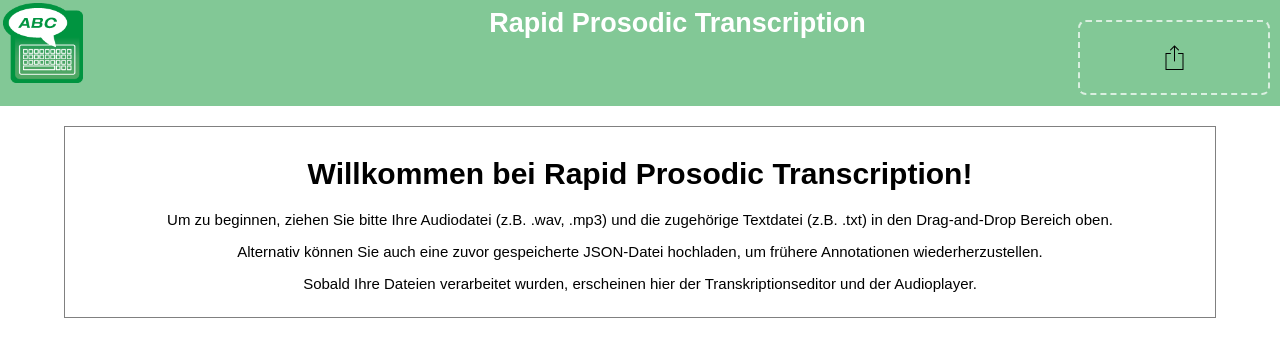
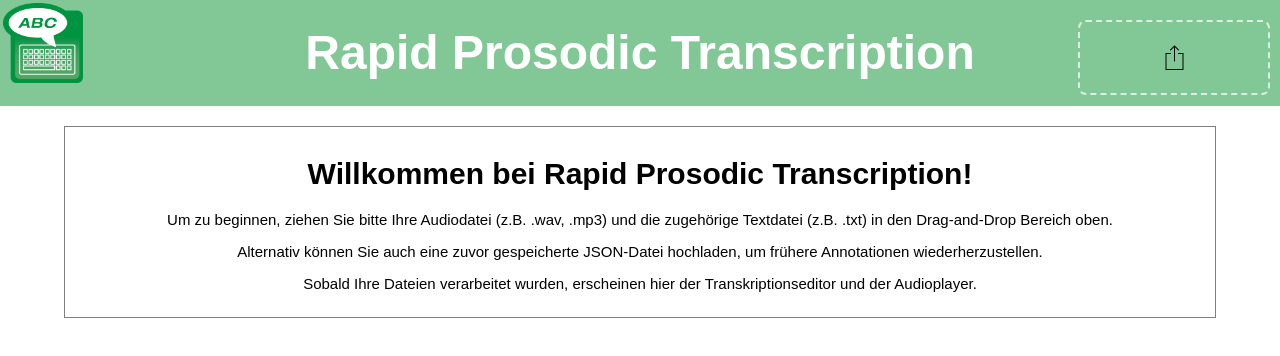
Before and after one commit to yoos-x/rapid-prosodic-transcription, a plain HTML site: page index.html in a window 1280 px wide. Drawn offline with nearby package versions, Linux system fonts and the light colour scheme.

Commit message:
Edit the welcome screen title

```diff
--- a/public/css/webtranscribe.css
+++ b/public/css/webtranscribe.css
@@ -37,6 +37,18 @@ td {
     font-size: 27px;
     color: #FFFFFF;
     text-align: center;
+}
+body:has(#initial-placeholder:not([hidden])) #bannertext {
+    position: absolute;
+    inset: 0 max(90px, calc(15% + 20px));
+    display: grid;
+    place-items: center;
+}
+body:has(#initial-placeholder:not([hidden])) #banner #bannertext h2 {
+    margin: 0;
+    font-size: clamp(20px, 5vw, 48px);
+    line-height: 1.1;
+    overflow-wrap: anywhere;
 }
 #banner #audioname, #banner #textname, #banner #audio-pairing-status:not(:empty) {
     margin: 5px;
--- a/src/core/AnnotationDisplay.js
+++ b/src/core/AnnotationDisplay.js
@@ -9,7 +9,7 @@ function showAnnotation(data) {
     setTimeout(() => {
         try {
             // Hide placeholder and show panels
-            document.getElementById('initial-placeholder').style.display = 'none';
+            document.getElementById('initial-placeholder').hidden = true;
             document.getElementById('inputpanel').style.display = 'block';
             document.getElementById('commandpanel').style.display = 'block';
             document.getElementById('audioplayer').style.display = '';
--- a/src/ui/DragDropAudio.js
+++ b/src/ui/DragDropAudio.js
@@ -113,7 +113,7 @@ function handleDrop(event) {
                 refreshAudioPairing();
 
                 document.getElementById("audiocontrol").style.display = "block";
-                document.getElementById("initial-placeholder").style.display = "none";
+                document.getElementById('initial-placeholder').hidden = true;
 
             // Handle JSON file upload
             } else if (file.type === "application/json" || file.name.endsWith(".json")) {
```
